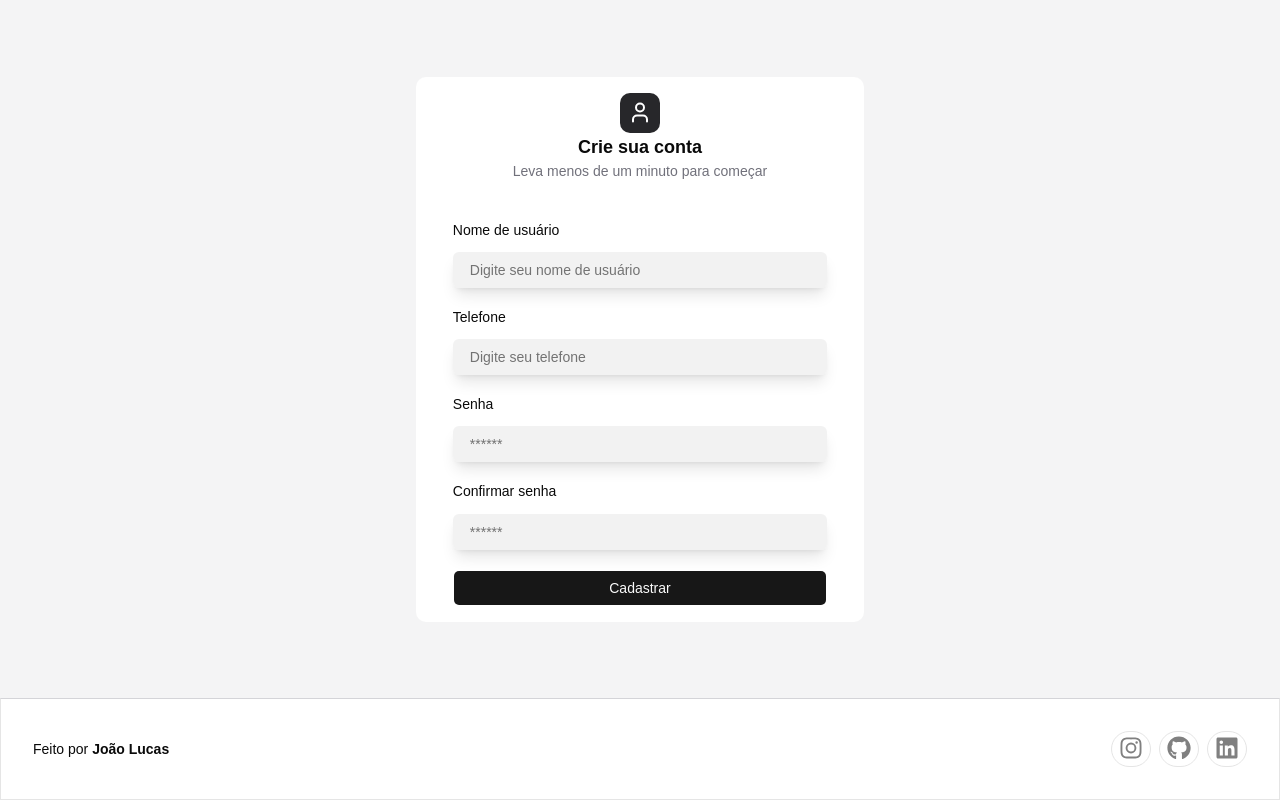
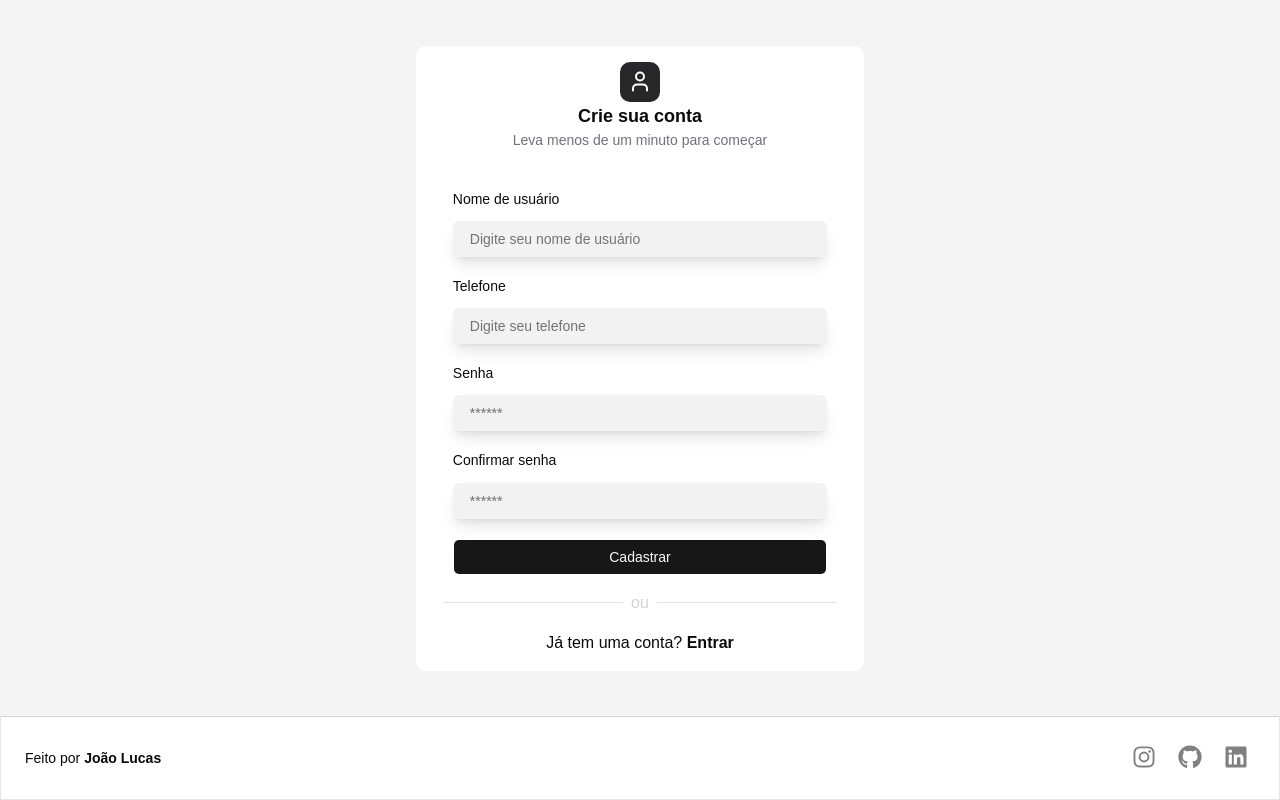
Before and after one commit to joaolucasalves010/websockets_chat_frontend, a React (Vite) app in the folder apps/web/: page /signup in a window 1280 px wide. Built offline with nearby package versions, Linux system fonts and the light colour scheme.

Commit message:
feat: realizando alterações de estilos

```diff
--- a/apps/web/src/components/Footer.tsx
+++ b/apps/web/src/components/Footer.tsx
@@ -3,12 +3,12 @@ import { faInstagram, faLinkedin, faGithub } from "@fortawesome/free-brands-svg-
 
 const Footer = () => {
   return (
-    <footer className="flex items-center justify-between p-8 border-t-zinc-300 border text-sm gap-2">
+    <footer className="flex items-center justify-between p-6 border-t-zinc-300 border text-sm gap-2">
       <p>Feito por <strong>João Lucas</strong></p>
       <div className="flex items-center gap-2">
-        <a href="https://instagram.com/joaolucasalves010" className="hover:border-zinc-400 border rounded-full p-1" target="_blank"><FontAwesomeIcon className="md:text-2xl lg:text-2xl" icon={faInstagram} style={{color: "rgb(128, 128, 128)",}} /></a>
-        <a href="https://github.com/joaolucasalves010" className="hover:border-zinc-400 border rounded-full p-1" target="_blank"><FontAwesomeIcon className="md:text-2xl lg:text-2xl" icon={faGithub} style={{color: "rgb(128, 128, 128)",}} /></a>
-        <a href="https://www.linkedin.com/in/jo%C3%A3o-lucas-lima-alves-4b8004298/" className="hover:border-zinc-400 border rounded-full p-1" target="_blank"><FontAwesomeIcon className="md:text-2xl lg:text-2xl" icon={faLinkedin} style={{color: "rgb(128, 128, 128)",}} /></a>
+        <a href="https://instagram.com/joaolucasalves010" className="hover:scale-110 duration-300 rounded-full p-1" target="_blank"><FontAwesomeIcon className="md:text-2xl lg:text-2xl" icon={faInstagram} style={{color: "rgb(128, 128, 128)",}} /></a>
+        <a href="https://github.com/joaolucasalves010" className="hover:scale-110 duration-300 rounded-full p-1" target="_blank"><FontAwesomeIcon className="md:text-2xl lg:text-2xl" icon={faGithub} style={{color: "rgb(128, 128, 128)",}} /></a>
+        <a href="https://www.linkedin.com/in/jo%C3%A3o-lucas-lima-alves-4b8004298/" className="hover:scale-110 duration-300 rounded-full p-1" target="_blank"><FontAwesomeIcon className="md:text-2xl lg:text-2xl" icon={faLinkedin} style={{color: "rgb(128, 128, 128)",}} /></a>
       </div>
     </footer>
   )
--- a/apps/web/src/components/SignUpComponent.tsx
+++ b/apps/web/src/components/SignUpComponent.tsx
@@ -9,6 +9,7 @@ import { zodResolver } from "@hookform/resolvers/zod"
 import { Button } from "@workspace/ui/components/button"
 
 import { api } from "@/services/api"
+import { Link, useNavigate } from "react-router-dom"
 
 const SignUpComponent = () => {
 
@@ -24,6 +25,7 @@ const SignUpComponent = () => {
 
   type formData = z.infer<typeof formSchema>
 
+  const navigate = useNavigate()
   const {register, handleSubmit, setValue, formState: {errors}} = useForm<formData>({resolver: zodResolver(formSchema)})
 
   const onSubmit = async (data: formData) => {
@@ -34,7 +36,12 @@ const SignUpComponent = () => {
     })
 
     if (res.status == 200) {
-      console.log("Funcionou!")
+      await api.post("/login", {
+        "phone": data.phone,
+        "password": data.password
+      }, {withCredentials: true})
+
+      navigate("/")
     }
   }
 
@@ -76,6 +83,12 @@ const SignUpComponent = () => {
         </Field>
         <Button className="mt-5 w-[90%] rounded-sm cursor-pointer hover:scale-102" type="submit">Cadastrar</Button>
       </form>
+      <div className="max-w-md gap-2 items-center justify-between flex my-4">
+        <div className="bg-zinc-200 h-px w-45" />
+        <p className="text-zinc-300">ou</p>
+        <div className="bg-zinc-200 h-px w-45" />
+      </div>
+      <span>Já tem uma conta? <strong><Link to="/signin">Entrar</Link></strong></span>
     </div>
   )
 }
```
